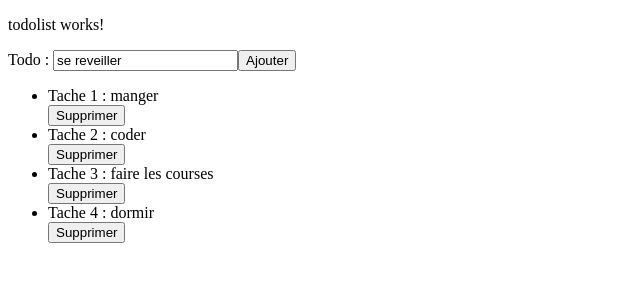
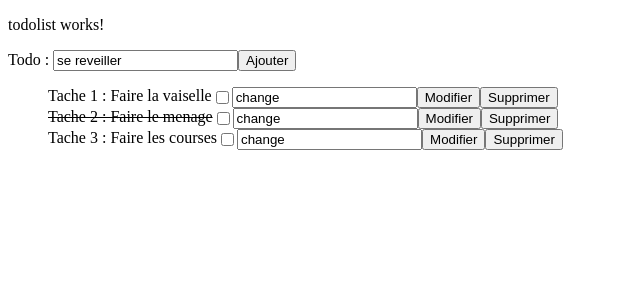
Before and after one commit to arny-wilk/todolistAngular, an Angular app: page / in a window 1280 px wide. Shown: the top 300 px of the page, without its empty margins (0-640 px from the left). Built offline with nearby package versions, Linux system fonts and the light colour scheme.

Commit message:
fix(git)

```diff
--- a/src/app.module.ts
+++ b/src/app.module.ts
@@ -3,10 +3,9 @@ import { TodolistComponent } from "./app/component/todolist/todolist.component";
 import { BrowserModule } from "@angular/platform-browser";
 import { AppComponent } from "./app/app.component";
 import { FormsModule } from "@angular/forms";
-import { TodoComponent } from './app/component/todo/todo.component';
 
 @NgModule({
-    declarations: [AppComponent, TodolistComponent, TodoComponent],
+    declarations: [AppComponent, TodolistComponent],
     imports: [BrowserModule, FormsModule],
     bootstrap: [ AppComponent]
 })
--- a/src/app/component/todo/todo.component.html
+++ /dev/null
@@ -1 +0,0 @@
-<p>todo works!</p>
--- a/src/app/component/todolist/todolist.component.css
+++ b/src/app/component/todolist/todolist.component.css
@@ -0,0 +1,16 @@
+li {
+    text-align: left;
+  }
+
+  .todos {
+    display: flex;
+    flex-flow: column nowrap;
+  }
+
+  .todo     {
+    display: flex;
+  }
+
+  .todo span.done {
+    text-decoration: line-through;
+  }
--- a/src/app/component/todolist/todolist.component.html
+++ b/src/app/component/todolist/todolist.component.html
@@ -1,17 +1,32 @@
 <p>todolist works!</p>
 
 <form (ngSubmit)="onSubmit(todo)">
-  <label for="todo">Todo : </label>
-  <input type="text" id="todo" name="todo" [(ngModel)]="todo" required />
+  <label for="todo.desc">Todo : </label>
+  <input
+    type="text"
+    id="todo.desc"
+    name="todo.desc"
+    [(ngModel)]="todo.desc"
+    required
+  />
   <button type="submit">Ajouter</button>
 </form>
 
-<ul>
-  <li *ngFor="let task of taskList; index as i">
-      Tache {{ i + 1 }} : {{ task }}
-      <!-- <button type="submit" *ngIf>Modifier</button> -->
-      <form (ngSubmit)="onDelete()">
-        <button type="submit">Supprimer</button>
+<ul class="todos">
+  <li class="todo" *ngFor="let todo of todos; index as i">
+    <span [class.done]="todo.done">Tache {{ i + 1 }} : {{ todo.desc }} </span>
+      <input type="checkbox" (click)="isDone(todo)" />
+    <form (ngSubmit)="updateTask(todo, newtodo)">
+      <input
+        type="text"
+        id="newtodo"
+        name="newtodo"
+        [(ngModel)]="newtodo.desc"
+      />
+      <button type="submit">Modifier</button>
+    </form>
+    <form (ngSubmit)="onDelete()">
+      <button type="submit">Supprimer</button>
     </form>
   </li>
 </ul>
--- a/src/app/component/todolist/todolist.component.ts
+++ b/src/app/component/todolist/todolist.component.ts
@@ -1,4 +1,5 @@
 import { Component } from '@angular/core';
+import { Todo } from 'src/app/shared/models/todo';
 
 @Component({
   selector: 'app-todolist',
@@ -6,23 +7,40 @@ import { Component } from '@angular/core';
   styleUrls: ['./todolist.component.css'],
 })
 export class TodolistComponent {
-  todo: string = 'se reveiller';
+  todo: Todo = { desc: 'se reveiller', done: false };
+  newtodo: Todo = { desc: 'change', done: false };
 
-  taskList: string[] = ['manger', 'coder', 'faire les courses', 'dormir'];
+  todos: Todo[] = [
+    new Todo('Faire la vaiselle'),
+    new Todo('Faire le menage', true),
+    new Todo('Faire les courses'),
+  ];
 
-  onSubmit(todo: string) {
-    this.taskList.push(todo);
-    console.log(`We addd the todo in the list : `, this.taskList);
+  isDone(todo: Todo) {
+    if (this.todos.includes(todo)) {
+      todo.done = !todo.done;
+    }
+    console.log(`change is Done: `, todo.done);
   }
 
-  updateTask(newTodo: string, todo: string) {
-    if (this.taskList.includes(todo)) {
-      newTodo = todo;
+  onSubmit(todo: Todo) {
+    this.todos.push(todo);
+    console.log(`We addd the todo in the list : `, this.todos);
+  }
+
+  updateTask(todo: Todo, newtodo: Todo) {
+    let index = this.todos.indexOf(todo);
+
+    if (index !== -1) {
+      this.todos[index].desc = newtodo.desc;
     }
+
+    console.log(`Replace the actual todo with newTodo : `, todo);
+    console.log(`change in Array ? `, this.todos);
   }
 
   onDelete() {
-     this.taskList.pop();
-    console.log(`${this.taskList}`);
+    this.todos.pop();
+    console.log(`${this.todos}`);
   }
 }
--- /dev/null
+++ b/src/app/shared/models/todo.ts
@@ -0,0 +1,3 @@
+export class Todo {
+  constructor(public desc: string, public done: boolean = false) {}
+}
```
Also changed, not shown: src/app/component/todo/todo.component.ts (deleted, +0 -10 lines), src/app/component/todo/todo.component.css (deleted), 2 other files (tests, documents, lock files or other folders).
